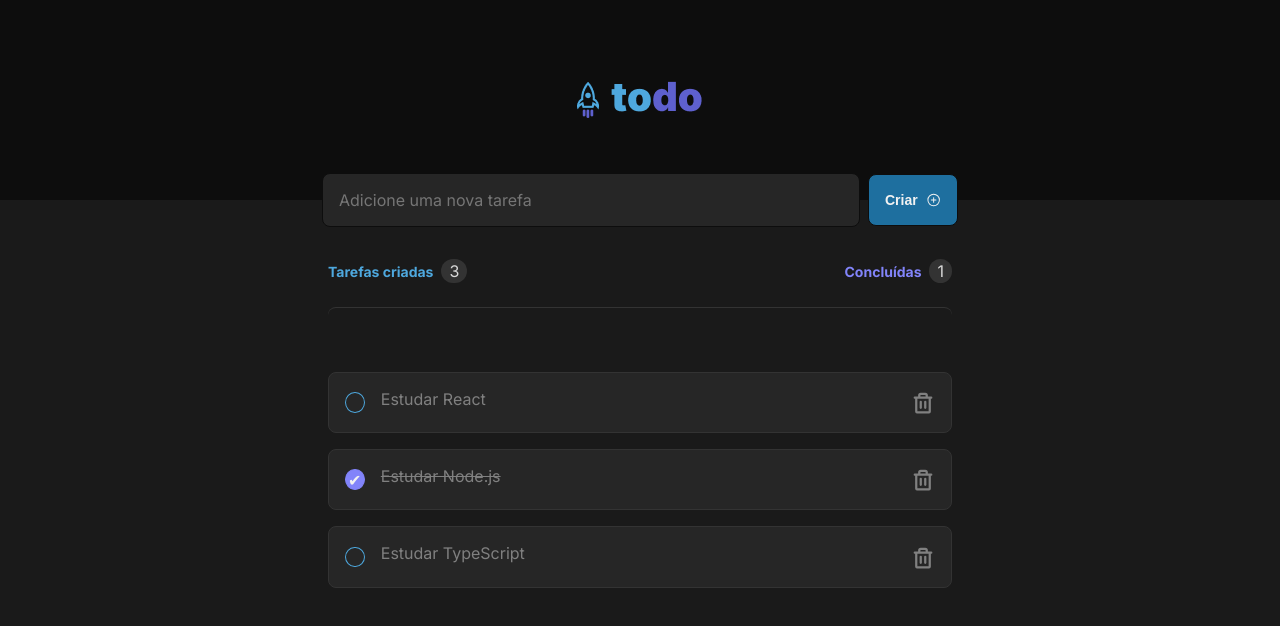
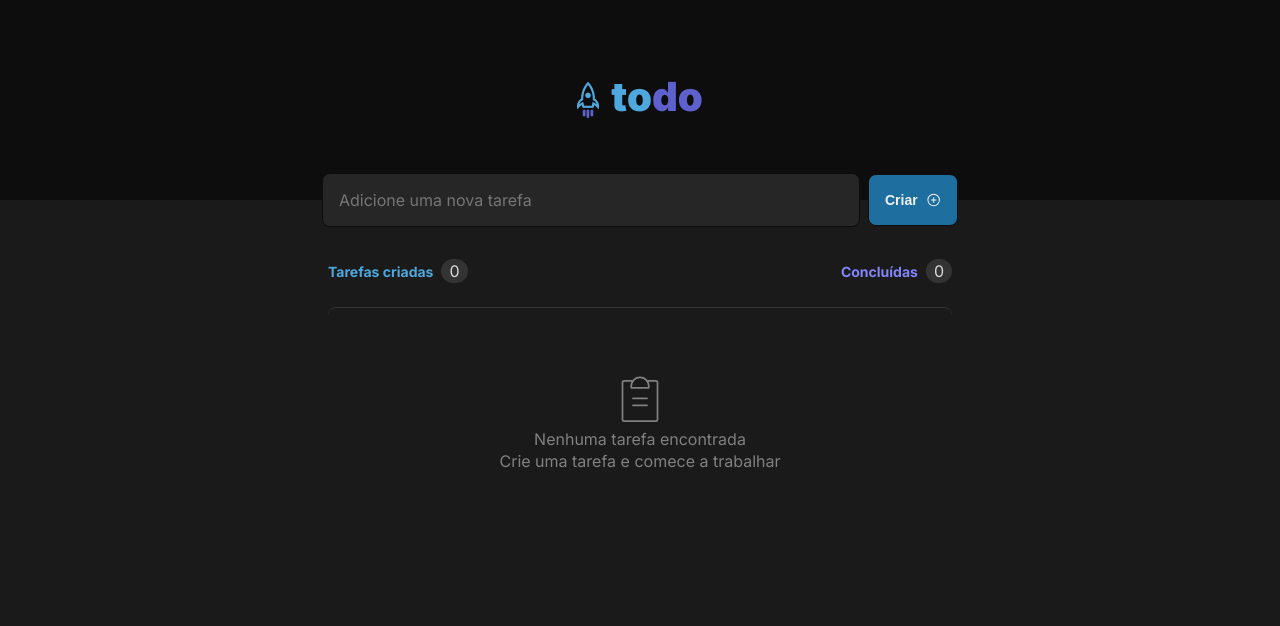
Before and after one commit to rooseveltsf/todolist, a React (Vite) app: page / in a window 1280 px wide. Shown: the top 626 px of the page. Built offline with nearby package versions, Linux system fonts and the light colour scheme.

Commit message:
implementa criação de tarefas no componente TaskForm e ajusta estado inicial das tarefas

```diff
--- a/src/App.tsx
+++ b/src/App.tsx
@@ -15,23 +15,7 @@ export interface Task {
 }
 
 function App() {
-  const [tasks, setTasks] = useState<Array<Task>>([
-    {
-      id: '1',
-      title: 'Estudar React',
-      completed: false
-    },
-    {
-      id: '2',
-      title: 'Estudar Node.js',
-      completed: true
-    },
-    {
-      id: '3',
-      title: 'Estudar TypeScript',
-      completed: false
-    }
-  ])
+  const [tasks, setTasks] = useState<Array<Task>>([])
 
   function handleTaskCompleted(taskId: string) {
     const updatedTasks = tasks.map(task => {
@@ -43,10 +27,20 @@ function App() {
     setTasks(updatedTasks)
   }
 
+  function handleTaskCreated(taskTitle: string) {
+    const newTask = {
+      id: crypto.randomUUID(),
+      title: taskTitle,
+      completed: false
+    }
+    setTasks([...tasks, newTask])
+  }
+
+
   return (
     <>
       <Header />
-      <TaskForm />
+      <TaskForm onTaskCreated={handleTaskCreated} />
       <div className={AppStyles.wrapper}>
         <Accountants tasks={tasks} />
         <TaskList tasks={tasks} onTaskCompleted={handleTaskCompleted} />
--- a/src/components/TaskForm/index.tsx
+++ b/src/components/TaskForm/index.tsx
@@ -1,13 +1,29 @@
-
+import { useState } from 'react'
 import { PlusCircle } from '@phosphor-icons/react'
 import TaskFormStyles from './TaskForm.module.css'
 
-function Input() {
+interface TaskFormProps {
+    onTaskCreated: (taskTitle: string) => void
+}
+
+function Input({ onTaskCreated }: TaskFormProps) {
+
+    const [title, setTitle] = useState('')
 
     return (
         <div className={TaskFormStyles.containerInput}>
-            <input type="text" placeholder='Adicione uma nova tarefa' />
-            <button>
+            <input
+                type="text"
+                id='task-input'
+                placeholder='Adicione uma nova tarefa'
+                value={title}
+                onChange={e => setTitle(e.target.value)}
+            />
+            <button onClick={() => {
+                onTaskCreated(title)
+                setTitle('')
+                window.document.getElementById('task-input')?.focus()
+            }}>
                 Criar
                 <PlusCircle size={16} />
             </button>
```
